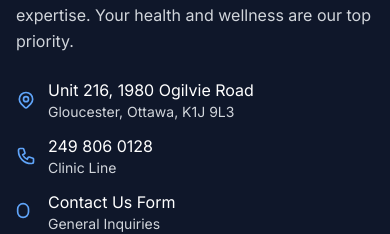
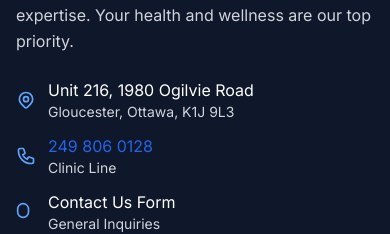
Before and after one commit to TechGateInc/zenith-medical, a Next.js app: page / in a window 390 px wide. Shown: the part 8660-8894 px from the top of the page. Built offline with nearby package versions, Linux system fonts and the light colour scheme; no server answers; the database is empty.

Commit message:
Enhance Contact Information Links Across Application
- Updated phone number references in multiple components to be clickable links, improving user accessibility and interaction.
- Ensured consistent styling for phone number links to enhance visibility and user experience throughout the application.

```diff
--- a/src/app/appointments/success/page.tsx
+++ b/src/app/appointments/success/page.tsx
@@ -203,7 +203,7 @@ export default function AppointmentSuccess() {
               <div className="grid grid-cols-1 md:grid-cols-2 gap-6">
                 <div>
                   <h4 className="font-semibold text-gray-900 mb-2">Call Our Office</h4>
-                  <p className="text-blue-600 font-medium text-lg">249 806 0128</p>
+                  <p className="text-blue-600 font-medium text-lg"><a href="tel:2498060128" className="hover:underline">249 806 0128</a></p>
                   <p className="text-gray-600 text-sm">Monday - Friday: 8:00 AM - 6:00 PM</p>
                   <p className="text-gray-600 text-sm">Saturday: 9:00 AM - 2:00 PM</p>
                 </div>
--- a/src/app/contact/page.tsx
+++ b/src/app/contact/page.tsx
@@ -61,7 +61,7 @@ export default function Contact() {
   const contactMethods = [
     {
       title: 'Phone',
-      primary: '249 806 0128',
+      primary: <a href="tel:2498060128" className="text-blue-600 hover:underline">249 806 0128</a>,
       secondary: 'Main office line',
       icon: (
         <svg className="h-6 w-6" fill="none" stroke="currentColor" viewBox="0 0 24 24">
@@ -306,7 +306,7 @@ export default function Contact() {
                 <div className="mt-6 text-center">
                   <p className="text-sm text-slate-600">
                     For urgent medical needs, please call us directly at{' '}
-                    <span className="font-semibold text-blue-600">249 806 0128</span>
+                    <span className="font-semibold text-blue-600"><a href="tel:2498060128" className="hover:underline">249 806 0128</a></span>
                   </p>
                 </div>
               </div>
--- a/src/app/faq/page.tsx
+++ b/src/app/faq/page.tsx
@@ -21,7 +21,7 @@ export default function FAQ() {
     {
       id: 'apt-1',
       question: 'How do I schedule an appointment?',
-      answer: 'You can schedule an appointment by calling our office at 249 806 0128, using our online contact form, or completing the patient intake form. We offer both routine appointments and welcome walk-in patients for urgent care needs.',
+      answer: 'You can schedule an appointment by calling our office at <a href="tel:2498060128" className="text-blue-600 hover:underline">249 806 0128</a>, using our online contact form, or completing the patient intake form. We offer both routine appointments and welcome walk-in patients for urgent care needs.',
       category: 'appointments'
     },
     {
@@ -243,7 +243,7 @@ export default function FAQ() {
                     <svg className="w-5 h-5 mr-2" fill="none" stroke="currentColor" viewBox="0 0 24 24">
                       <path strokeLinecap="round" strokeLinejoin="round" strokeWidth={2} d="M3 5a2 2 0 012-2h3.28a1 1 0 01.948.684l1.498 4.493a1 1 0 01-.502 1.21l-2.257 1.13a11.042 11.042 0 005.516 5.516l1.13-2.257a1 1 0 011.21-.502l4.493 1.498a1 1 0 01.684.949V19a2 2 0 01-2 2h-1C9.716 21 3 14.284 3 6V5z" />
                     </svg>
-                                            Call 249 806 0128
+                                            Call <a href="tel:2498060128" className="text-blue-600 hover:underline">249 806 0128</a>
                   </a>
                 </div>
               </div>
--- a/src/app/intake/page.tsx
+++ b/src/app/intake/page.tsx
@@ -142,7 +142,7 @@ export default function IntakePage() {
                     <h3 className="text-xl font-bold text-red-800 mb-2">Submission Error</h3>
                     <p className="text-red-700 mb-2">{error}</p>
                     <p className="text-red-600 text-sm">
-                      Please try again or contact us at 249 806 0128 if the problem persists.
+                      Please try again or contact us at <a href="tel:2498060128" className="text-blue-600 hover:underline">249 806 0128</a> if the problem persists.
                     </p>
                   </div>
                 </div>
@@ -194,7 +194,7 @@ export default function IntakePage() {
                     <svg className="w-5 h-5 mr-2" fill="none" stroke="currentColor" viewBox="0 0 24 24">
                       <path strokeLinecap="round" strokeLinejoin="round" strokeWidth={2} d="M3 5a2 2 0 012-2h3.28a1 1 0 01.948.684l1.498 4.493a1 1 0 01-.502 1.21l-2.257 1.13a11.042 11.042 0 005.516 5.516l1.13-2.257a1 1 0 011.21-.502l4.493 1.498a1 1 0 01.684.949V19a2 2 0 01-2 2h-1C9.716 21 3 14.284 3 6V5z" />
                     </svg>
-                                            Call 249 806 0128
+                                            <a href="tel:2498060128" className="text-blue-600 hover:underline">Call 249 806 0128</a>
                   </a>
                 </div>
 
--- a/src/app/intake/success/page.tsx
+++ b/src/app/intake/success/page.tsx
@@ -149,7 +149,7 @@ export default function IntakeSuccessPage() {
         success: false,
         error: "Failed to connect to booking system",
         fallbackMessage:
-          "Please call 249 806 0128 to schedule your appointment.",
+          "Please call <a href='tel:2498060128' className='text-blue-600 hover:underline'>249 806 0128</a> to schedule your appointment.",
       });
     } finally {
       setIsBooking(false);
@@ -939,7 +939,9 @@ export default function IntakeSuccessPage() {
                       Phone Support
                     </h3>
                     <p className="text-xl font-bold text-blue-600 mb-2">
-                      249 806 0128
+                      <a href="tel:2498060128" className="text-blue-600 hover:underline">
+                        249 806 0128
+                      </a>
                     </p>
                     <p className="text-sm text-slate-500">
                       Monday - Friday, 9:00 AM - 5:00 PM
--- a/src/components/Layout/Footer.tsx
+++ b/src/components/Layout/Footer.tsx
@@ -59,7 +59,7 @@ export default function Footer() {
                   <path strokeLinecap="round" strokeLinejoin="round" strokeWidth={2} d="M3 5a2 2 0 012-2h3.28a1 1 0 01.948.684l1.498 4.493a1 1 0 01-.502 1.21l-2.257 1.13a11.042 11.042 0 005.516 5.516l1.13-2.257a1 1 0 011.21-.502l4.493 1.498a1 1 0 01.684.949V19a2 2 0 01-2 2h-1C9.716 21 3 14.284 3 6V5z" />
                 </svg>
                 <div>
-                  <div className="text-white">249 806 0128</div>
+                  <div className="text-white"><a href="tel:2498060128" className="hover:underline">249 806 0128</a></div>
                   <div className="text-gray-300 text-sm">Clinic Line</div>
                 </div>
               </div>
```
